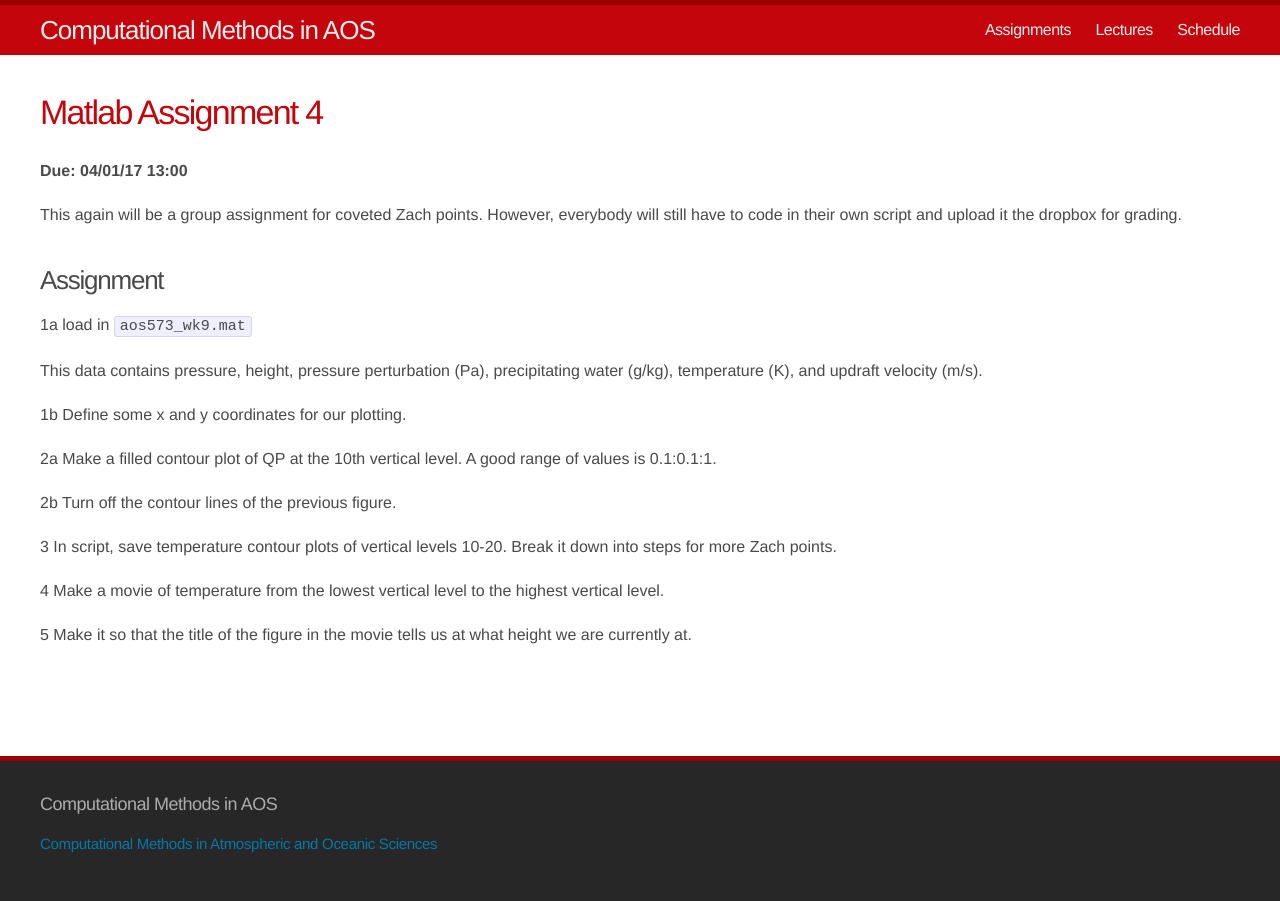
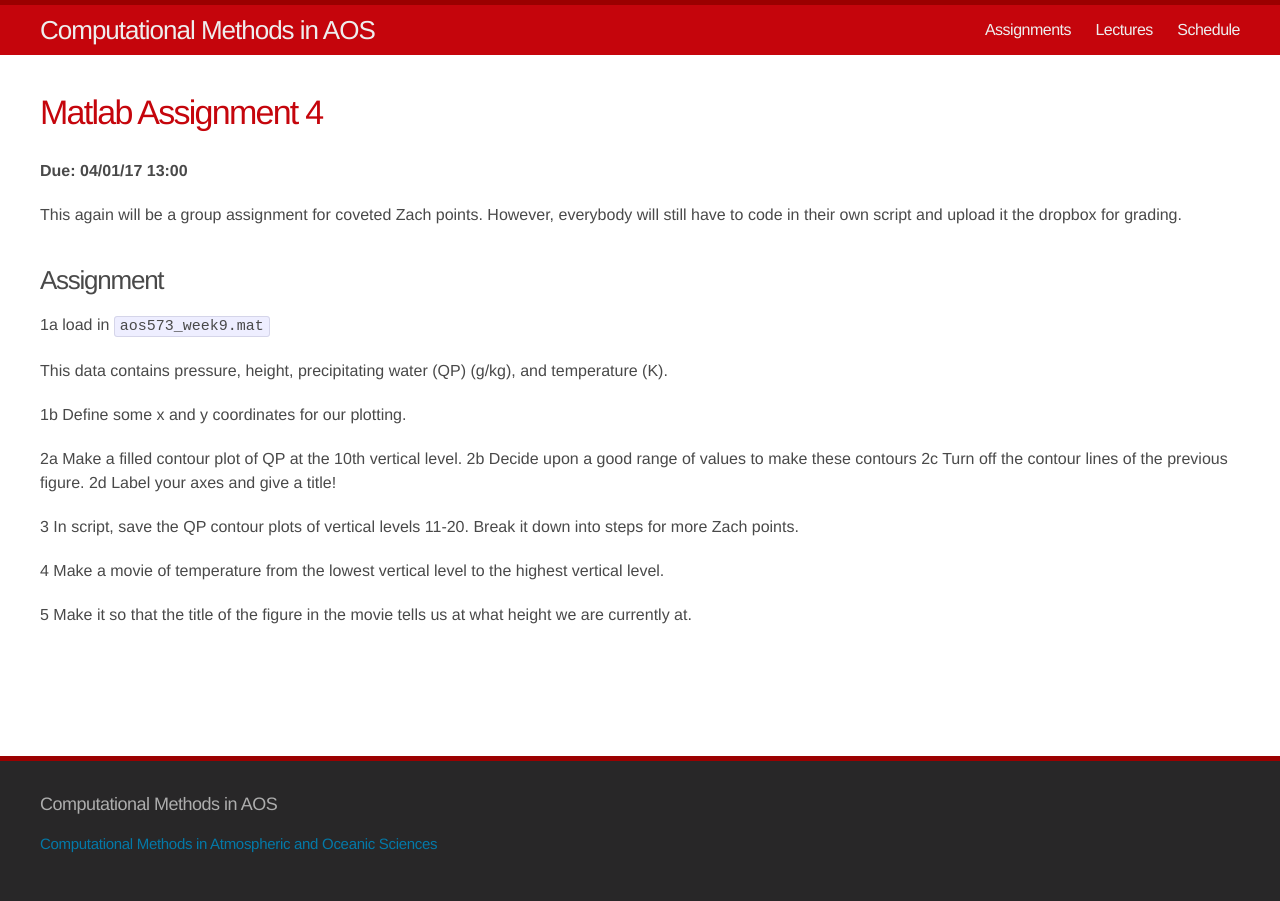
Before and after one commit to AOS573-2017/aos573-2017.github.io, a Jekyll site: the page built from _assignments/9-matlab4.md, in a window 1280 px wide. Built offline with Jekyll 4.4.1, drawn with Linux system fonts in a browser that asks for light colours.

Commit message:
Update 9-matlab4.md

```diff
--- a/_assignments/9-matlab4.md
+++ b/_assignments/9-matlab4.md
@@ -9,17 +9,18 @@ This again will be a group assignment for coveted Zach points. However, everybod
 
 # Assignment
 
-1a load in `aos573_wk9.mat`
+1a load in `aos573_week9.mat`
 
-This data contains pressure, height, pressure perturbation (Pa), precipitating water (g/kg), temperature (K), and updraft velocity (m/s).
+This data contains pressure, height, precipitating water (QP) (g/kg), and temperature (K).
 
 1b Define some x and y coordinates for our plotting.
 
-2a Make a filled contour plot of QP at the 10th vertical level. A good range of values is 0.1:0.1:1.
+2a Make a filled contour plot of QP at the 10th vertical level.
+2b Decide upon a good range of values to make these contours
+2c Turn off the contour lines of the previous figure.
+2d Label your axes and give a title!
 
-2b Turn off the contour lines of the previous figure.
-
-3 In script, save temperature contour plots of vertical levels 10-20. Break it down into steps for more Zach points.
+3 In script, save the QP contour plots of vertical levels 11-20. Break it down into steps for more Zach points.
 
 4 Make a movie of temperature from the lowest vertical level to the highest vertical level.
 
```
